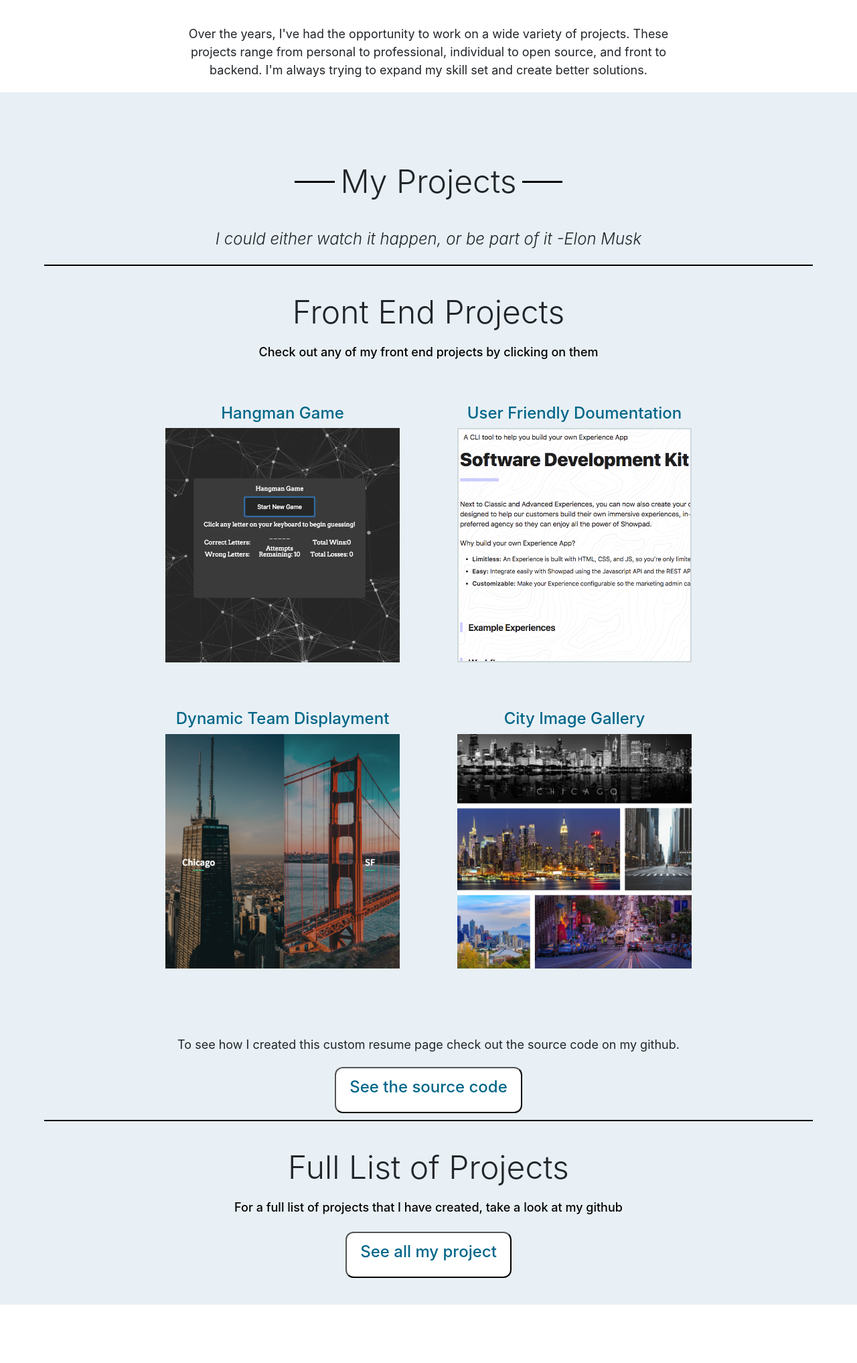
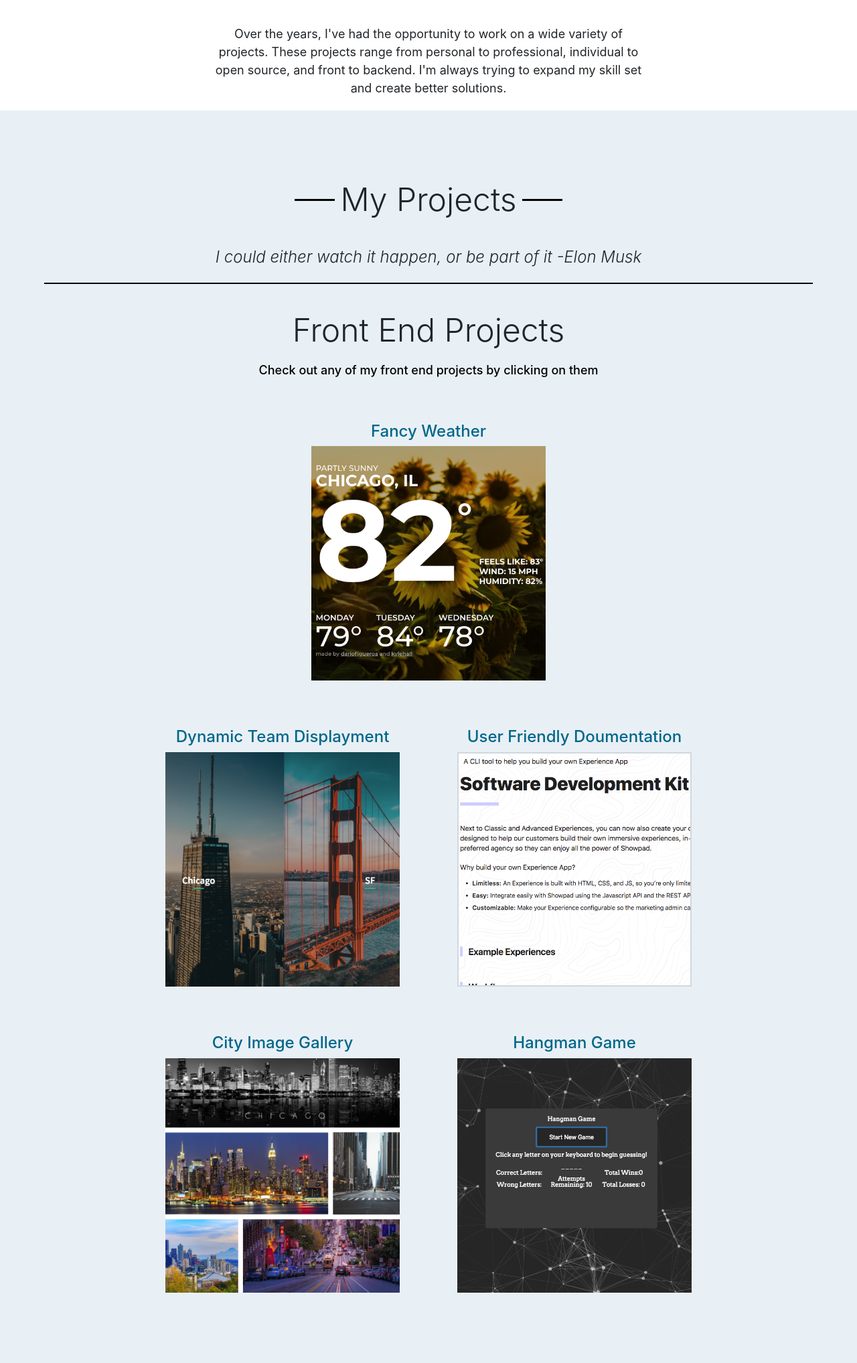
Before and after one commit to kmhall/resume, a plain HTML site: page index.html in a window 1280 px wide. Shown: the part 3707-5742 px from the top of the page at 67% size. Drawn offline with nearby package versions, Linux system fonts and the light colour scheme.

Commit message:
Fancy weather and small tweaks to layout

```diff
--- a/index.html
+++ b/index.html
@@ -302,16 +302,26 @@
             <h2>Front End Projects</h2>
             <h3 class="sub-title">Check out any of my front end projects by clicking on them</h3>
             <ul class="flex-logo">
-                <li class="projects-flexcontainer">
+                    <li class="projects-flexcontainer">
 
-                    <h3 ;>Hangman Game</h3>
-                    <div>
-                        <a target="_blank" href="projects/hangmanGame/index.html">
-                            <img src="images/hangman.png">
-                        </a>
+                            <h3> Fancy Weather</h3>
+                            <div>
+                                <a target="_blank" href="https://fancyweather.herokuapp.com/">
+                                    <img src="images/fancyWeather.png">
+                                </a>
+                            </div>
+                        </li>
+                    </ul>
+            <ul class="flex-logo">
+                    <li class="projects-flexcontainer">
 
-                    </div>
-                </li>
+                            <h3> Dynamic Team Displayment</h3>
+                            <div>
+                                <a target="_blank" href="projects/dynamicPopulationExample/index.html">
+                                    <img id ="double-wide" src="images/dynamic-population.png">
+                                </a>
+                            </div>
+                        </li>
 
                 <li class="projects-flexcontainer">
 
@@ -324,15 +334,8 @@
                 </li>
             </ul>
             <ul class="flex-logo">
-                <li class="projects-flexcontainer">
 
-                    <h3> Dynamic Team Displayment</h3>
-                    <div>
-                        <a target="_blank" href="projects/dynamicPopulationExample/index.html">
-                            <img src="images/dynamic-population.png">
-                        </a>
-                    </div>
-                </li>
+
 
                 <li class="projects-flexcontainer ">
                     <div>
@@ -344,6 +347,16 @@
                         </a>
                     </div>
                 </li>
+                <li class="projects-flexcontainer">
+
+                        <h3 ;>Hangman Game</h3>
+                        <div>
+                            <a target="_blank" href="projects/hangmanGame/index.html">
+                                <img src="images/hangman.png">
+                            </a>
+
+                        </div>
+                    </li>
             </ul>
             <p id="above-space">To see how I created this custom resume page check out the source code on my github.</p>
             <button>
@@ -383,7 +396,7 @@
                     <span></span>
                 </li>
             </ul>
-            <h3 class="sub-title">Learn more about what I've been involved with/accomplished over the years</h3>
+            <h3 class="sub-title">Learn more about what I've been involved with and accomplished over the years</h3>
 
             <button>
                 <a href="Kyle-Hall-Resume.pdf" download target="_blank" class="my_buttons blue-button special-button">
@@ -420,7 +433,7 @@
                             <img src="images/facebook-logo.png" alt="fb">
                         </div>
                         <a target="_blank" href="https://www.facebook.com/kyle.hall.77920?hc_ref=ARQfqcu4K9OU4oxx0lNjrbj52LVkOEovg-PmdLB_1FNeZpL7HIoXLxh6lkgF12mO9V8&__xts__[0]=68.ARDCpiGuhiSNXMiyBNV2iT0sXiVZNfy7KdeXFwMYcFnd7JbSoPyMR8uJLBCEw39BKs0nJniqEe2Ya2cvvbRID7h6uUd6921Ws8T3QnCNUmFN0K9Qh66u4NORnjBtbw--ZGdq0vQpderEjfpmkP7oS4nPXy5Fgt1EuDGJTB3J81CjmnKSYPMjNw&__tn__=lC-R">
-                            <h3>my Facebook</h3>
+                            <h3>My Facebook</h3>
                         </a>
                     </li>
                 </ul>
@@ -441,7 +454,7 @@
                             <img src="images/instagram-logo.png" alt="insta">
                         </div>
                         <a target="_blank" href="https://www.instagram.com/kylehall45/">
-                            <h3>my Insta</h3>
+                            <h3>My Insta</h3>
                         </a>
                     </li>
 
--- a/styles.css
+++ b/styles.css
@@ -6,7 +6,7 @@ html {
 }
 
 #side-space{
-    max-width: 60%;
+    max-width: 50%;
     align-content: center;
     margin: auto;
     margin-top: 40px;
@@ -258,6 +258,7 @@ p{
     max-width: 375px;
     min-width: 374px;
 }
+
 #bottom-spacing{
     margin-bottom:40px;
 }
```
Also changed, not shown: images/fancyWeather.png (added).
